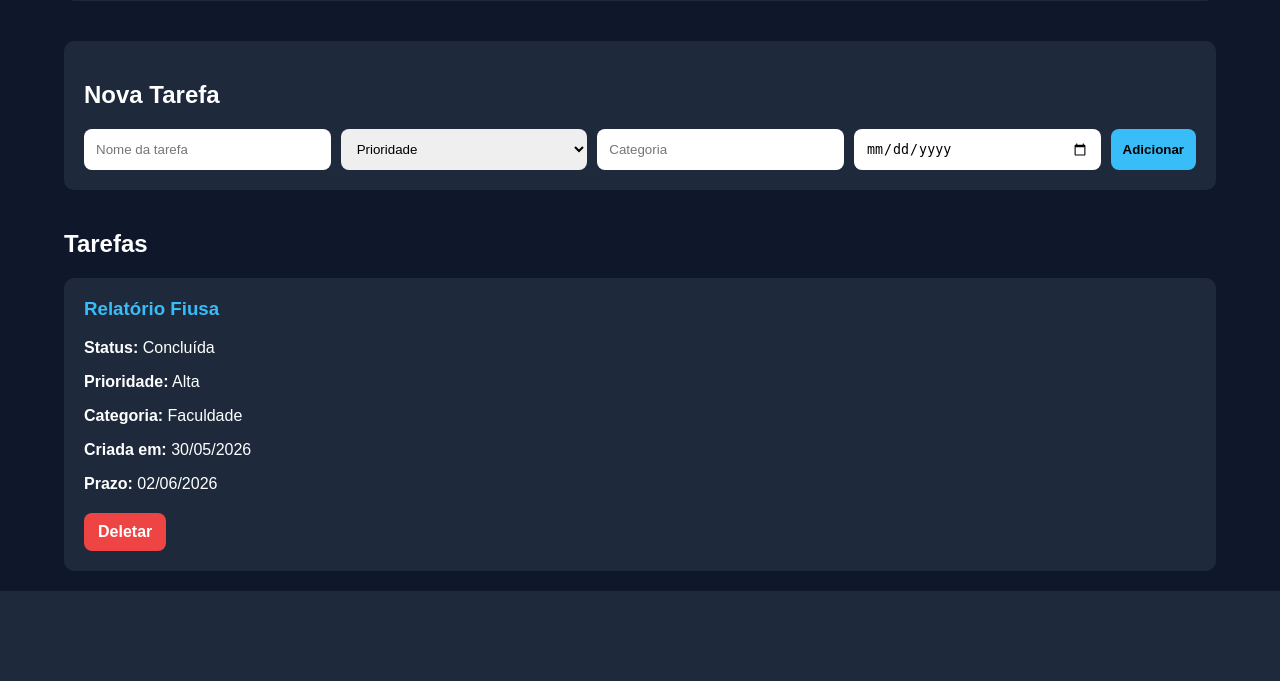
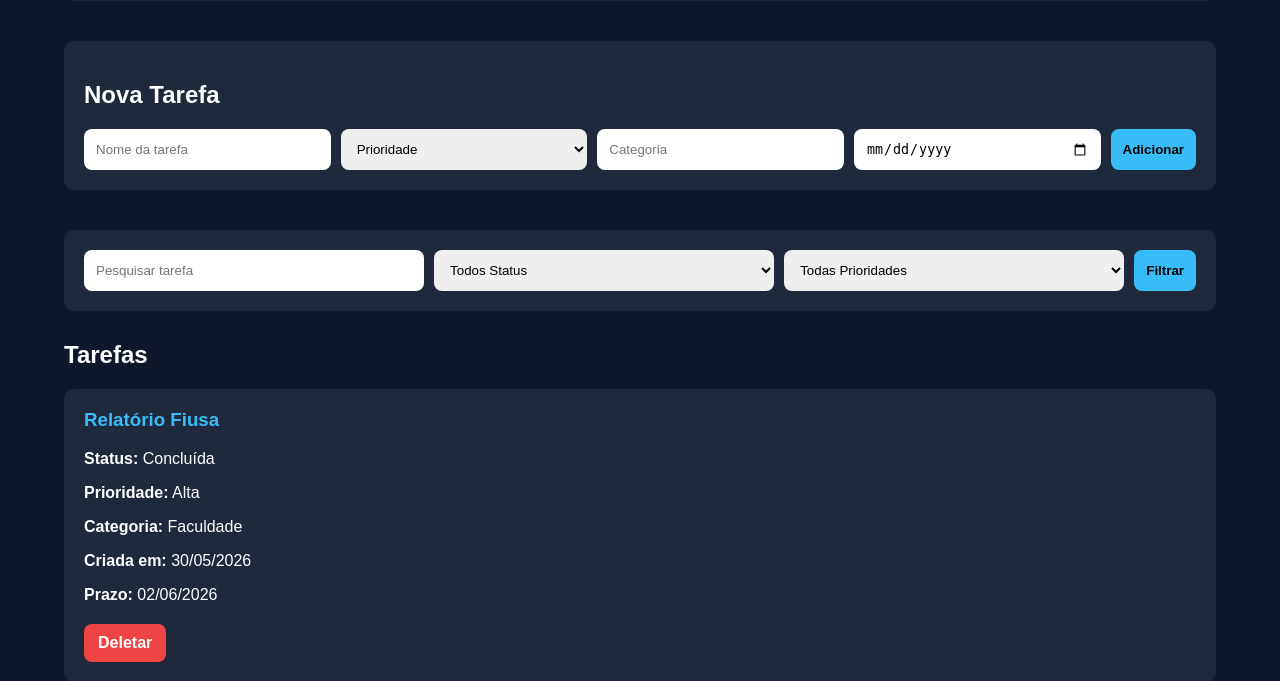
Before and after one commit to MeixedoGabriel/task-manager-flask, a Flask app: page / in a window 1280 px wide. Shown: the part 475-1156 px from the top of the page. Before the commit the page ends 1066 px from the top, so only its background shows below. Run offline with Flask 3, Linux system fonts and the light colour scheme; data comes from the database, SQL or seed files in the repository; both versions use the stored data as it was after the commit.

Commit message:
feat: adiciona ações web para pesquisar tarefas

```diff
--- a/app.py
+++ b/app.py
@@ -10,7 +10,8 @@ from tasks import (
     get_dashboard_data,
     add_task,
     complete_task,
-    delete_task
+    delete_task,
+    filter_tasks
 )
 
 app = Flask(__name__)
@@ -21,35 +22,26 @@ app = Flask(__name__)
 @app.route("/")
 def home():
 
-    tasks = list_tasks()
+    search = request.args.get("search", "")
+    status = request.args.get("status", "")
+    priority = request.args.get("priority", "")
+
+    tasks = filter_tasks(
+        search,
+        status,
+        priority
+    )
 
     dashboard = get_dashboard_data()
 
     return render_template(
         "index.html",
         tasks=tasks,
-        dashboard=dashboard
+        dashboard=dashboard,
+        search=search,
+        status=status,
+        priority=priority
     )
-
-# =========================
-# ADICIONAR TAREFA
-# =========================
-@app.route("/add", methods=["POST"])
-def add_new_task():
-
-    title = request.form["title"]
-    priority = request.form["priority"]
-    category = request.form["category"]
-    due_date = request.form["due_date"]
-
-    add_task(
-        title,
-        priority,
-        category,
-        due_date
-    )
-
-    return redirect(url_for("home"))
 
 
 # =========================
--- a/static/style.css
+++ b/static/style.css
@@ -124,3 +124,10 @@ button:hover {
 .delete-btn:hover {
     opacity: 0.8;
 }
+
+.filter-container {
+    background-color: #1e293b;
+    padding: 20px;
+    border-radius: 10px;
+    margin-bottom: 30px;
+}
--- a/tasks.py
+++ b/tasks.py
@@ -292,3 +292,32 @@ def get_dashboard_data():
         "high_priority": high_priority_tasks,
         "overdue": overdue_tasks
     }
+
+
+def filter_tasks(search="", status="", priority=""):
+
+    conn = connect()
+    cursor = conn.cursor()
+
+    query = "SELECT * FROM tasks WHERE 1=1"
+    params = []
+
+    if search:
+        query += " AND title LIKE ?"
+        params.append(f"%{search}%")
+
+    if status:
+        query += " AND status = ?"
+        params.append(status)
+
+    if priority:
+        query += " AND priority = ?"
+        params.append(priority)
+
+    cursor.execute(query, params)
+
+    tasks = cursor.fetchall()
+
+    conn.close()
+
+    return tasks
--- a/templates/index.html
+++ b/templates/index.html
@@ -86,6 +86,61 @@
 
         </div>
 
+        <div class="filter-container">
+
+            <form method="GET">
+
+                <input
+                    type="text"
+                    name="search"
+                    placeholder="Pesquisar tarefa"
+                    value="{{ search }}"
+                >
+
+                <select name="status">
+
+                    <option value="">
+                        Todos Status
+                    </option>
+
+                    <option value="Pendente">
+                        Pendente
+                    </option>
+
+                    <option value="Concluída">
+                        Concluída
+                    </option>
+
+                </select>
+
+                <select name="priority">
+
+                    <option value="">
+                        Todas Prioridades
+                    </option>
+
+                    <option value="Alta">
+                        Alta
+                    </option>
+
+                    <option value="Média">
+                        Média
+                    </option>
+
+                    <option value="Baixa">
+                        Baixa
+                    </option>
+
+                </select>
+
+                <button type="submit">
+                    Filtrar
+                </button>
+
+            </form>
+
+        </div>
+
         <h2>Tarefas</h2>
 
         <div class="tasks">
```
Also changed, not shown: tasks.db.
